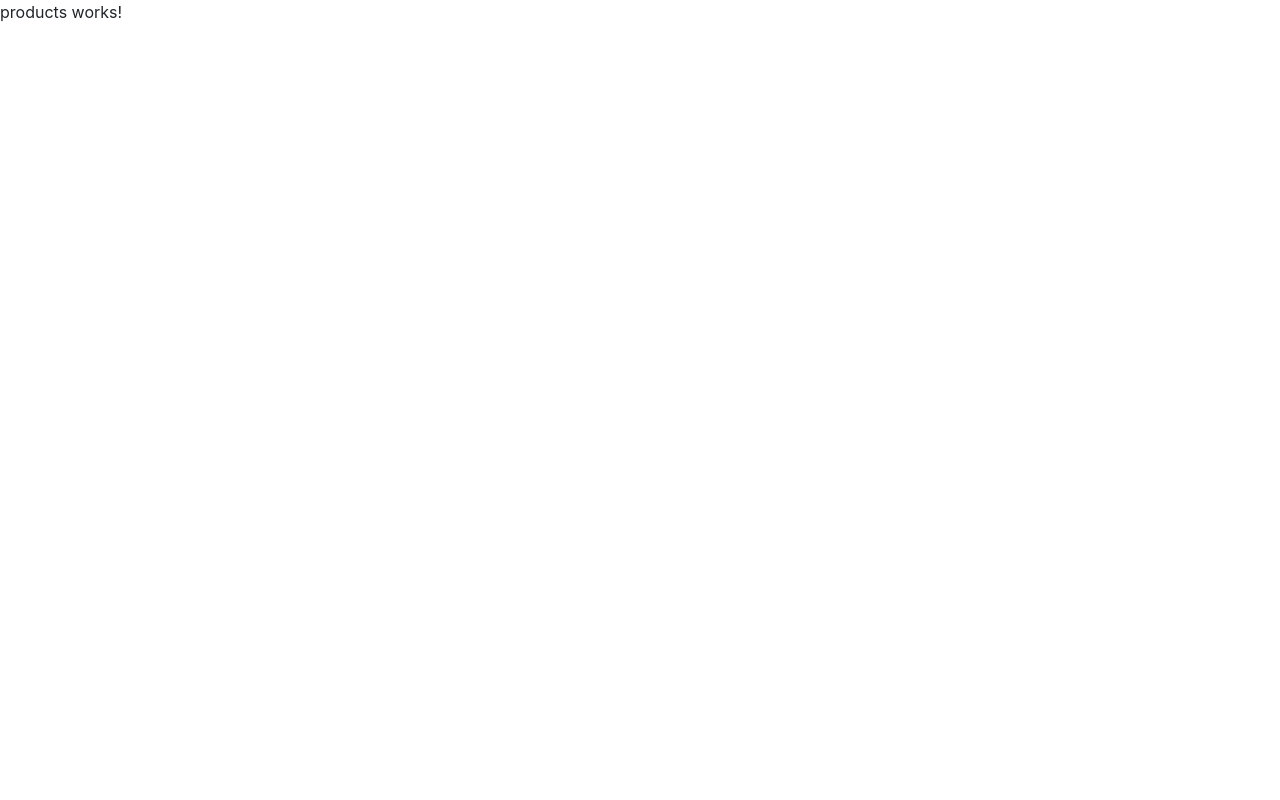
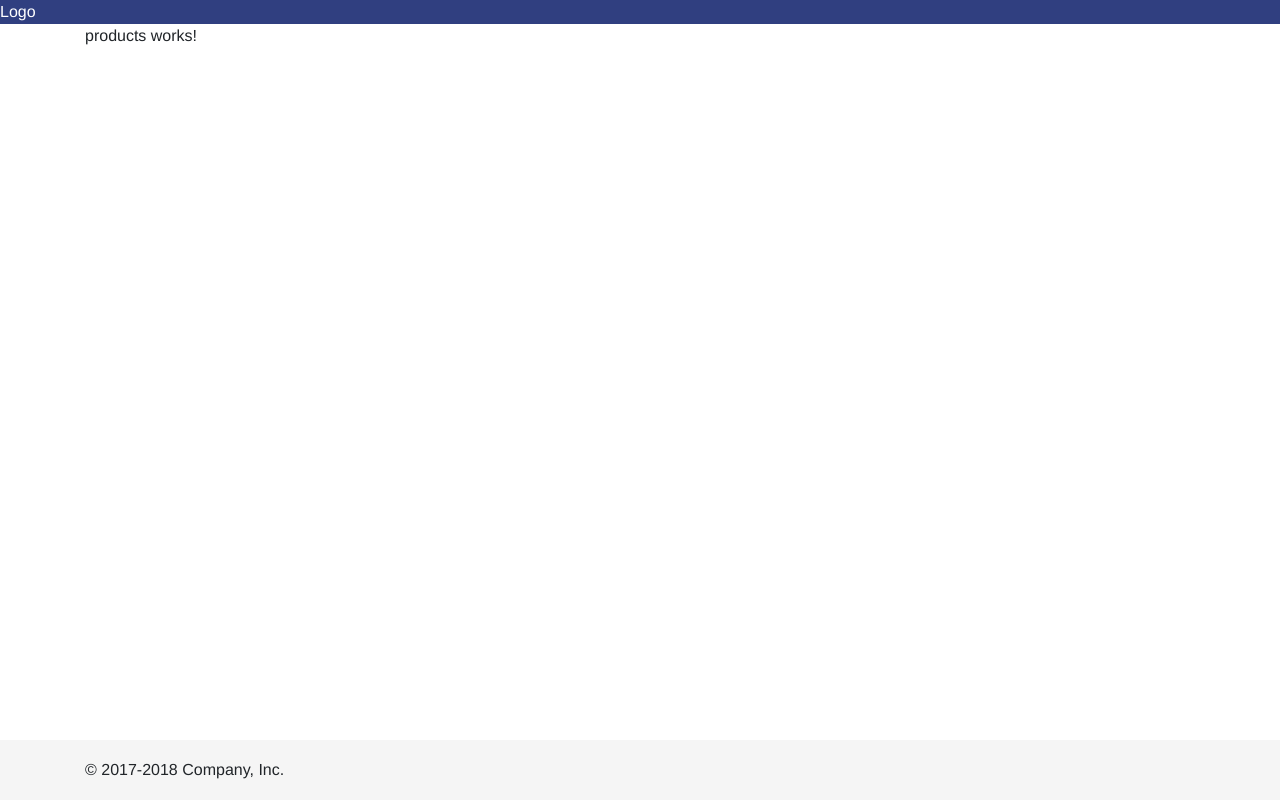
Before and after one commit to splim2002/ng7project, an Angular app in the folder ClientApp/: page / in a window 1280 px wide. Built offline with nearby package versions, Linux system fonts and the light colour scheme.

Commit message:
Customize layout styling

```diff
--- a/ClientApp/src/app/app.component.html
+++ b/ClientApp/src/app/app.component.html
@@ -1 +1,11 @@
-<router-outlet></router-outlet>
+<header>
+  Logo
+</header>
+<main class="container">
+  <router-outlet></router-outlet>
+</main>
+<footer class="footer">
+  <div class="container">
+    <span>© 2017-2018 Company, Inc.</span>
+  </div>
+</footer>
--- /dev/null
+++ b/ClientApp/src/scss/_variables.scss
@@ -0,0 +1,10 @@
+
+//Font
+$fontfamily-1: "Helvetica Neue", Helvetica, Arial, sans-serif;
+
+//Color
+$primary-color: #a8d0e6;
+$primary-darker-color: #303f80;
+
+$secondary-color: #faabab;
+$secondary-darker-color: #f99797;
--- /dev/null
+++ b/ClientApp/src/scss/main.scss
@@ -0,0 +1,24 @@
+@import "mixins";
+@import "variables";
+
+html,
+body {
+  -webkit-font-smoothing: antialiased;
+  -moz-osx-font-smoothing: grayscale;
+  height: 100%;
+  font-family: $fontfamily-1;
+}
+
+header{
+  background: $primary-darker-color;
+  color: #fff;
+}
+
+.footer{
+  position: absolute;
+  bottom: 0;
+  width: 100%;
+  height: 60px;
+  line-height: 60px;
+  background-color: #f5f5f5;
+}
--- a/ClientApp/src/styles.scss
+++ b/ClientApp/src/styles.scss
@@ -1 +1,2 @@
 /* You can add global styles to this file, and also import other style files */
+@import './scss/main';
```
Also changed, not shown: ClientApp/src/scss/_mixins.scss (added), 2 other files (tests, documents, lock files or other folders).
